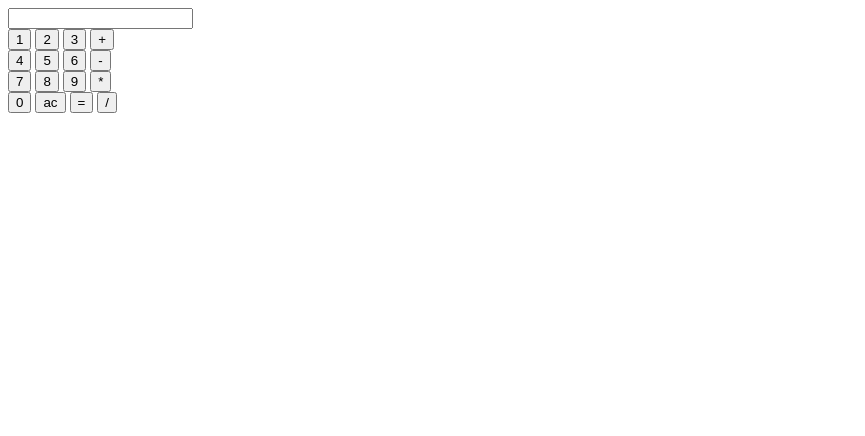
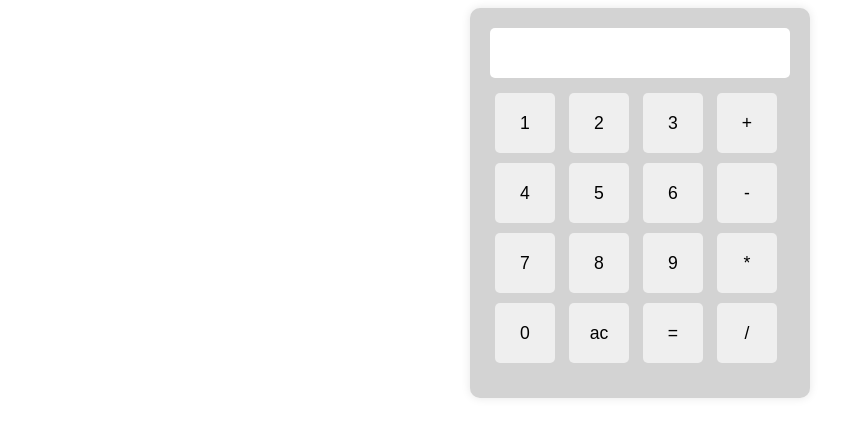
Before and after one commit to tametheelephant/odin-calculator, a plain HTML site: page index.html in a window 1280 px wide. Shown: the whole page, without its empty margins (0-865 px from the left). Drawn offline with Linux system fonts and the light colour scheme.

Commit message:
Add basic styling

```diff
--- a/index.html
+++ b/index.html
@@ -5,8 +5,10 @@
     <meta name="viewport" content="width=device-width, initial-scale=1.0">
     <title>Odin Calculator</title>
     <script src="script.js" defer></script>
+    <link rel="stylesheet" href="styles.css">
 </head>
 <body>
+    <div class="calculator">
         <div>
             <input class="display" type="text" value="" readonly>
         </div>
@@ -34,6 +36,7 @@
             <button class="equals">=</button>
             <button class="operator">/</button>
         </div>
+    </div>
 
 </body>
 </html>
--- /dev/null
+++ b/styles.css
@@ -0,0 +1,32 @@
+
+.calculator {
+    background-color: lightgray;
+    margin: auto;
+    width: 300px;
+    height: 350px;
+    padding: 20px;
+    border-radius: 10px;
+    box-shadow: 0 0 10px rgba(0, 0, 0, 0.1);
+}
+
+.display {
+    width: 100%;
+    height: 50px;
+    margin-bottom: 10px;
+    font-size: 1.5em;
+    text-align: right;
+    padding: 5px;
+    border: none;
+    border-radius: 5px;
+    box-sizing: border-box;
+}
+
+button {
+    width: 60px;
+    height: 60px;
+    margin: 5px;
+    font-size: 1.1em;
+    border: none;
+    border-radius: 5px;
+    cursor: pointer;
+}
```
Lines whose indentation alone changed are shown as unchanged.
